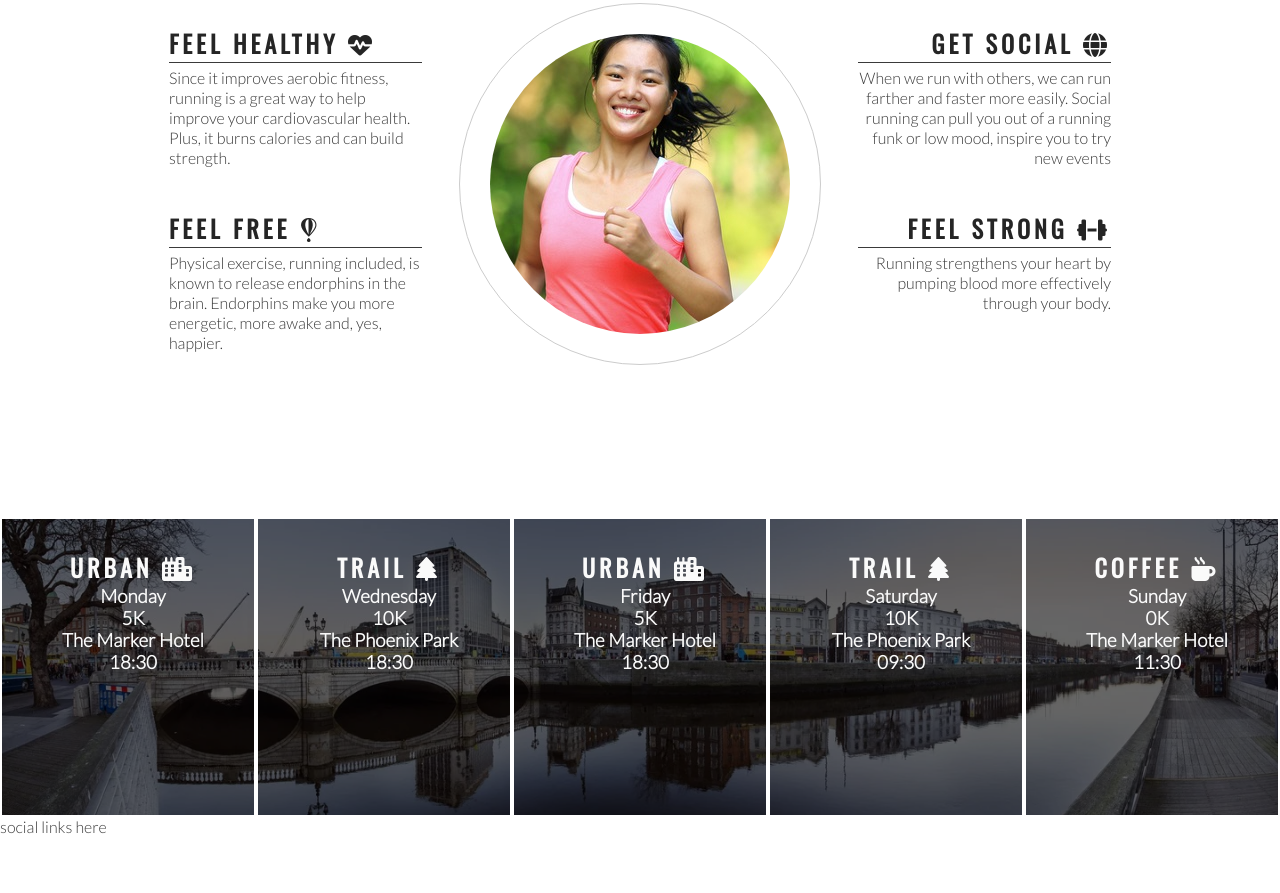
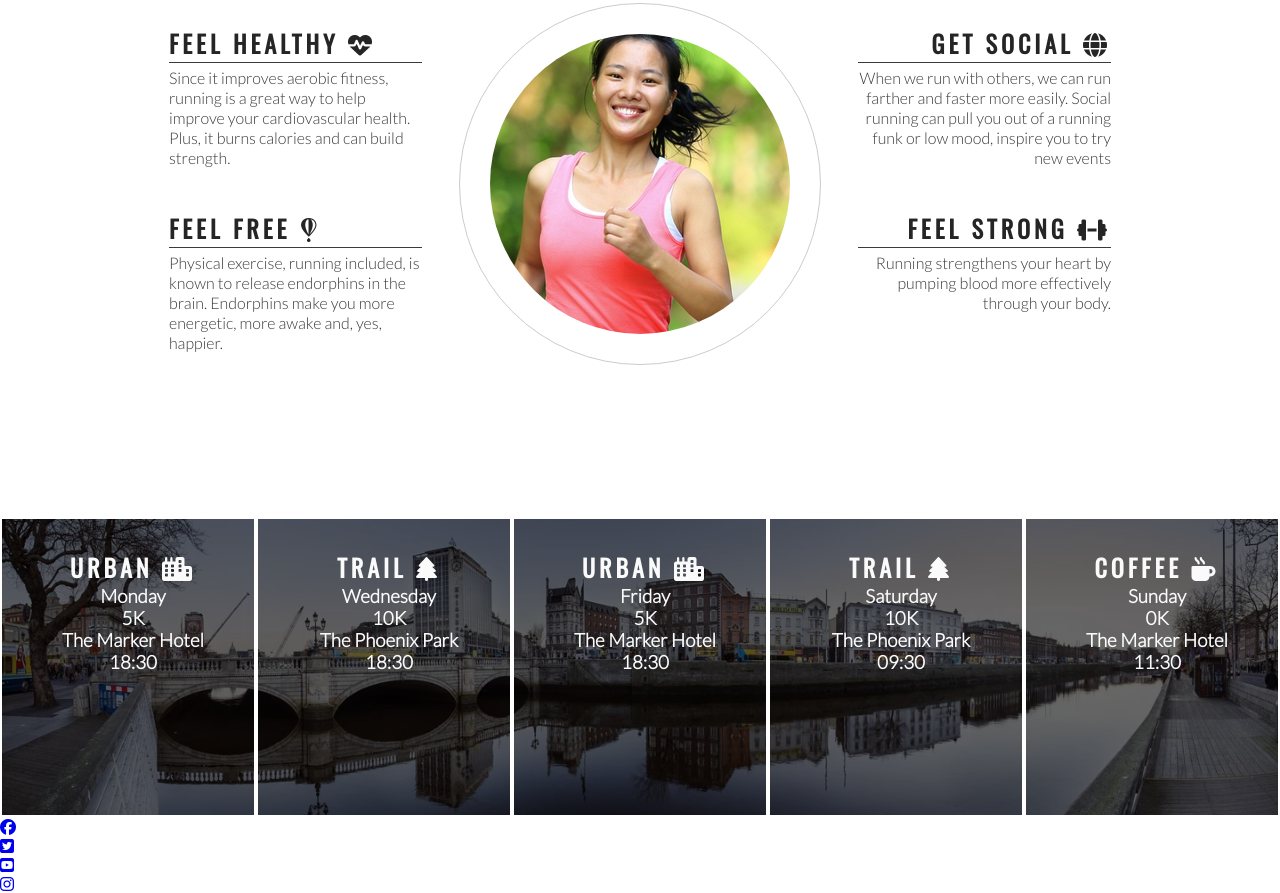
Before and after one commit to DavidKeeganCobbe/love-running, a plain HTML site: page index.html in a window 1280 px wide. Shown: the part 778-1671 px from the top of the page. Before the commit the page ends 1614 px from the top, so only its background shows below. Drawn offline with nearby package versions, Linux system fonts and the light colour scheme.

Commit message:
Add social media icons to footer

```diff
--- a/index.html
+++ b/index.html
@@ -115,7 +115,20 @@
         </div>
     </section>
     <footer>
-        social links here
+        <ul>
+            <li>
+                <a href="http://facebook.com" target="_blank" rel="noopener" aria-label="Visit our Facebook page (opens in a new tab)"><i class="fab fa-facebook"></i></a>
+            </li>
+            <li>
+                <a href="http://twitter.com" target="_blank" rel="noopener" aria-label="Visit our Twitter page (opens in a new tab)"><i class="fab fa-twitter-square"></i></i></a>
+            </li>
+            <li>
+                <a href="http://youtube.com" target="_blank" rel="noopener" aria-label="Visit our Youtube page (opens in a new tab)"><i class="fab fa-youtube-square"></i></i></a>
+            </li>
+            <li>
+                <a href="http://instagram.com" target="_blank" rel="noopener" aria-label="Visit our Instagram page (opens in a new tab)"><i class="fab fa-instagram"></i></i></i></a>
+            </li>
+        </ul>
     </footer>
 
     <!-- font awesome script -->
```
